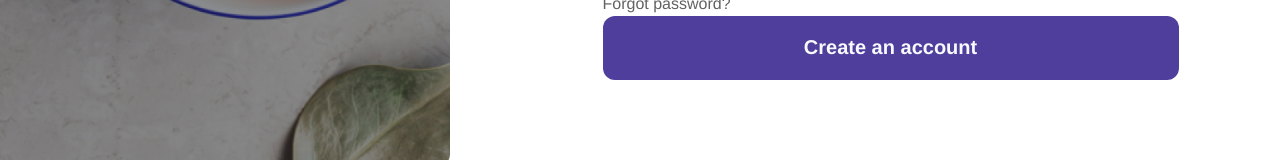
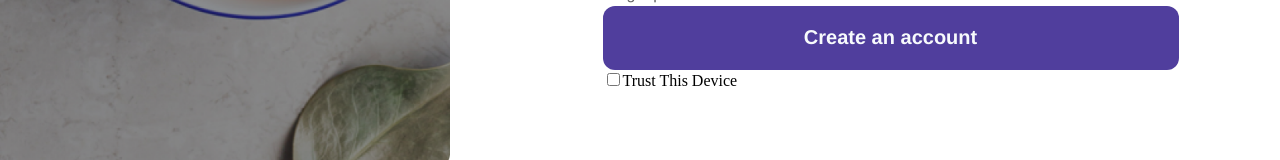
Before and after one commit to hoomanhonarvar/web_programming_project, a React (Create React App) app in the folder front/: page /Login in a window 1280 px wide. Shown: the part 628-788 px from the top of the page. Built offline with nearby package versions, Linux system fonts and the light colour scheme.

Commit message:
consist login in the site

```diff
--- a/front/src/App.js
+++ b/front/src/App.js
@@ -16,9 +16,9 @@ import Setting from "./Pages/Settings/Settings"
 import SildeBar from "./components/SildeBar/SildeBar";
 import RequireAuth from "./components/Auth/RequireAuth";
 import Layout from "./components/Layout/Layout";
-import PersistLogin from './components/PresistLogin/PersistLogin';
 import LinkPage from "./Pages/Tmp/LinkPage";
 import Unauthorized from "./components/UnAuthorized/UnAuthorized";
+import PersistLogin from "./components/PresistLogin/PersistLogin";
 const ROLES = {
   'User': 2001,
   'Editor': 1984,
@@ -40,12 +40,15 @@ function App() {
 
 
         {/* private url */}
+        <Route element={<PersistLogin />}>
+
         <Route element={<RequireAuth allowedRoles={[ROLES.User,ROLES.Admin,ROLES.Editor]}/>} >
 
         <Route path="setting" element={ <Setting/> } />
         <Route path="fav" element={ <Favourite/> } />
         <Route path="order" element={ <Orders/> } />
 
+        </Route>
         </Route>
         </Route>
         {/* catch all */}
--- a/front/src/components/Auth/RequireAuth.js
+++ b/front/src/components/Auth/RequireAuth.js
@@ -4,9 +4,7 @@ import useAuth from "../../hooks/useAuth";
 const RequireAuth = ({ allowedRoles }) => {
     const { auth } = useAuth();
     const location = useLocation();
-    console.log(auth?.email)
-    console.log(allowedRoles)
-    console.log(auth?.roles)
+
     return (
 
         auth?.roles?.find(roles => allowedRoles?.includes(roles))
--- a/front/src/components/PresistLogin/PersistLogin.js
+++ b/front/src/components/PresistLogin/PersistLogin.js
@@ -1,25 +1,31 @@
 
 import { Outlet } from "react-router-dom";
 import { useState,useEffect } from "react";
-import UserRefreshToken from "../../hooks/useRefreshToken";
+import useRefreshToken from "../../hooks/useRefreshToken";
 import useAuth from "../../hooks/useAuth";
 
 const PersistLogin=()=>{
     const[isLoading,setIsLoading]=useState(true);
-    const refresh=UserRefreshToken();
-    const{auth}=useAuth();
-
+    const{auth,persist}=useAuth();
+    console.log("auth")
+console.log(auth);
+const refresh=useRefreshToken(auth);
 
     useEffect(()=>{
+        let isMounted=true;
         const verifyRefreshToken=async()=>{
+
         try{
+            await refresh();
 
         }catch(error){
             console.error(error);
 
         }
-        finally{setIsLoading(false);}}
+        finally{isMounted && setIsLoading(false);}}
         !auth?.accessToken ? verifyRefreshToken(): setIsLoading(false);
+
+        return ()=>isMounted=false;
     },[])
     useEffect(()=>{
         console.log(`isLoading: ${isLoading}`)
@@ -28,13 +34,15 @@ const PersistLogin=()=>{
     },[isLoading])
     return (
         <>
-        {isLoading
-            ?<p>Loading ...</p>
-            :<Outlet />
+        {!persist
+            ?<Outlet />
+            : isLoading
+                ?<p>Loading ...</p>
+                :<Outlet />
         }
         </>
     )
 }
 
 
-export default PersistLogin;
+export default PersistLogin
--- a/front/src/components/SignInDets/SignInDets.jsx
+++ b/front/src/components/SignInDets/SignInDets.jsx
@@ -12,15 +12,15 @@ import {Link,useNavigate,useLocation} from 'react-router-dom'
 import { Navigate } from 'react-router-dom'
 import axios from '../../api/axios'
 import {useState,useEffect} from "react"
-import { useRef } from 'react'
+import { useRef ,Route} from 'react'
 import AuthContext from '../../context/AuthProvider'
 import useAuth from '../../hooks/useAuth'
-
+import PersistLogin from '../PresistLogin/PersistLogin'
 
 const LOGIN_URL="/user/Login/";
 
 const SignupDets = () => {
-  const { setAuth } = useAuth();
+  const { setAuth, persist, setPersist  } = useAuth();
   const emailRef=useRef();
   const errRef=useRef();
   const[errMsg,setErrMsg]=useState('');
@@ -55,7 +55,10 @@ const SignupDets = () => {
             );
         const accessToken = response.data?.tokens.access;
         const refreshToken=response.data?.tokens.refresh;
+
         console.log( accessToken);
+        console.log(refreshToken)
+        localStorage.setItem('refreshToken', JSON.stringify(refreshToken));
         const roles=[2001,1984,5150];
         setAuth({email,pwd,roles,accessToken,refreshToken})
         setEmail('');
@@ -88,7 +91,13 @@ const SignupDets = () => {
     }
   }
 
+const togglePersist=()=>{
+  setPersist(prev=>!prev);
+}
+useEffect(()=>{
+  localStorage.setItem("persist",persist)
 
+},[persist])
 
   return (
     <div className='SignupForm'>
@@ -141,7 +150,15 @@ const SignupDets = () => {
           <AlreadyText title="Forgot password?"  Link="/forgetpass"/>
           <Link to="/sign-up">
           <BtnPrimary title="Create an account" /></Link>
-
+          <div className="persistCheck">
+                    <input
+                        type="checkbox"
+                        id="persist"
+                        onChange={togglePersist}
+                        checked={persist}
+                    />
+                    <label htmlFor="persist">Trust This Device</label>
+                </div>
 
 
 
--- a/front/src/context/AuthProvider.js
+++ b/front/src/context/AuthProvider.js
@@ -4,9 +4,10 @@ const AuthContext = createContext({});
 
 export const AuthProvider = ({ children }) => {
     const [auth, setAuth] = useState({});
+    const [persist, setPersist] = useState(JSON.parse(localStorage.getItem('persist'))||false);
 
     return (
-        <AuthContext.Provider value={{ auth, setAuth }}>
+        <AuthContext.Provider value={{ auth, setAuth, persist, setPersist }}>
             {children}
         </AuthContext.Provider>
     )
--- a/front/src/hooks/useRefreshToken.js
+++ b/front/src/hooks/useRefreshToken.js
@@ -2,15 +2,14 @@ import axios from '../api/axios';
 import useAuth from './useAuth';
 const useRefreshToken = () => {
     const { setAuth } = useAuth();
-    const{auth}=useAuth();
+    const { auth } = useAuth();
+    const refreshToken = JSON.parse(localStorage.getItem('refreshToken'));
     const refresh = async () => {
+
+
+
         const response = await axios.post('/user/token/refresh/',
-            // JSON.stringify({ email, password:pwd }),
-            //     {
-            //         headers: { 'Content-Type': 'application/json' },
-            //         credentials: 'include'
-            //     }
-            JSON.stringify({refresh:auth?.refresh})
+        JSON.stringify({refresh: refreshToken})
             ,
             {
                 headers:{'Content-Type': 'application/json'},
@@ -19,13 +18,18 @@ const useRefreshToken = () => {
 
 
         );
-        console.log("kir")
-        console.log(response);
+        const refresh=response.data.refresh;
+        const accessToken=response.data.access;
+        const roles=[2001,1984,5150];
         setAuth(prev => {
-            console.log(JSON.stringify(prev));
-            console.log(response.data.accessToken);
-            return { ...prev, accessToken: response.data.access,refresh:response.data.refresh }
+
+            return { ...prev,roles:roles, accessToken: accessToken,refreshToken:refresh }
         });
+        console.log(auth)
+
+
+
+
         return response.data.access;
     }
     return refresh;
```
Also changed, not shown: 1 other file (tests, documents, lock files or other folders).
